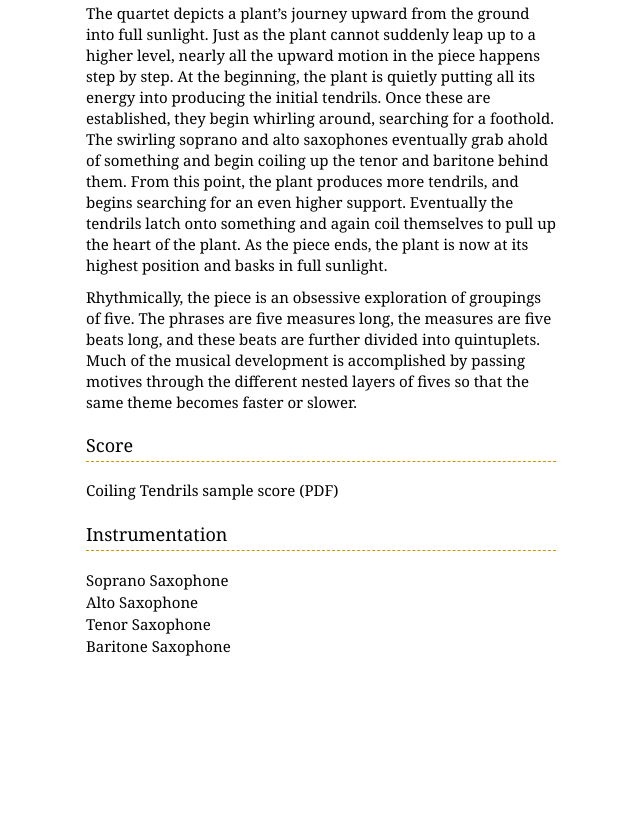
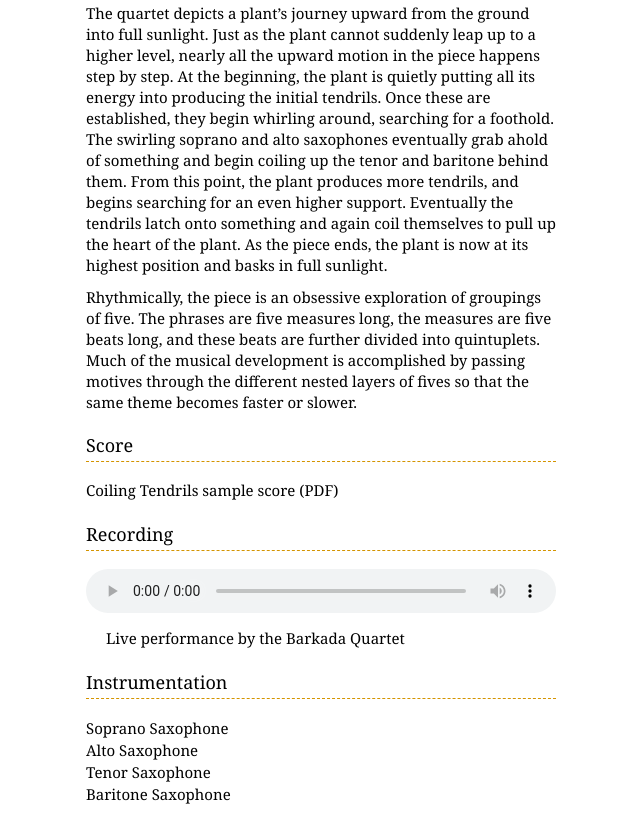
Before and after one commit to ave-llan/Music-portfolio-site, a plain HTML site: page static/music/coiling-tendrils.html in a window 1280 px wide. Shown: the part 500-1330 px from the top of the page, without its empty margins (319-959 px from the left). Before the commit the page ends 1182 px from the top, so only its background shows below. Drawn offline with Linux system fonts and the light colour scheme.

Commit message:
feat: add recording from Barkada Quartet

```diff
--- a/static/music/coiling-tendrils.html
+++ b/static/music/coiling-tendrils.html
@@ -69,7 +69,13 @@
                 </p>
             </div>
 
-
+            <div class="recording">
+                <h1>Recording</h1>
+                <audio src="../audio/coiling-tendrils.mp3" controls></audio>
+                <ul>
+                    <li>Live performance by the <a href="http://www.barkadaquartet.com/" target="_blank">Barkada Quartet</a></li>
+                </ul>
+            </div>
 
 
             <div class="instrumentation">
```
